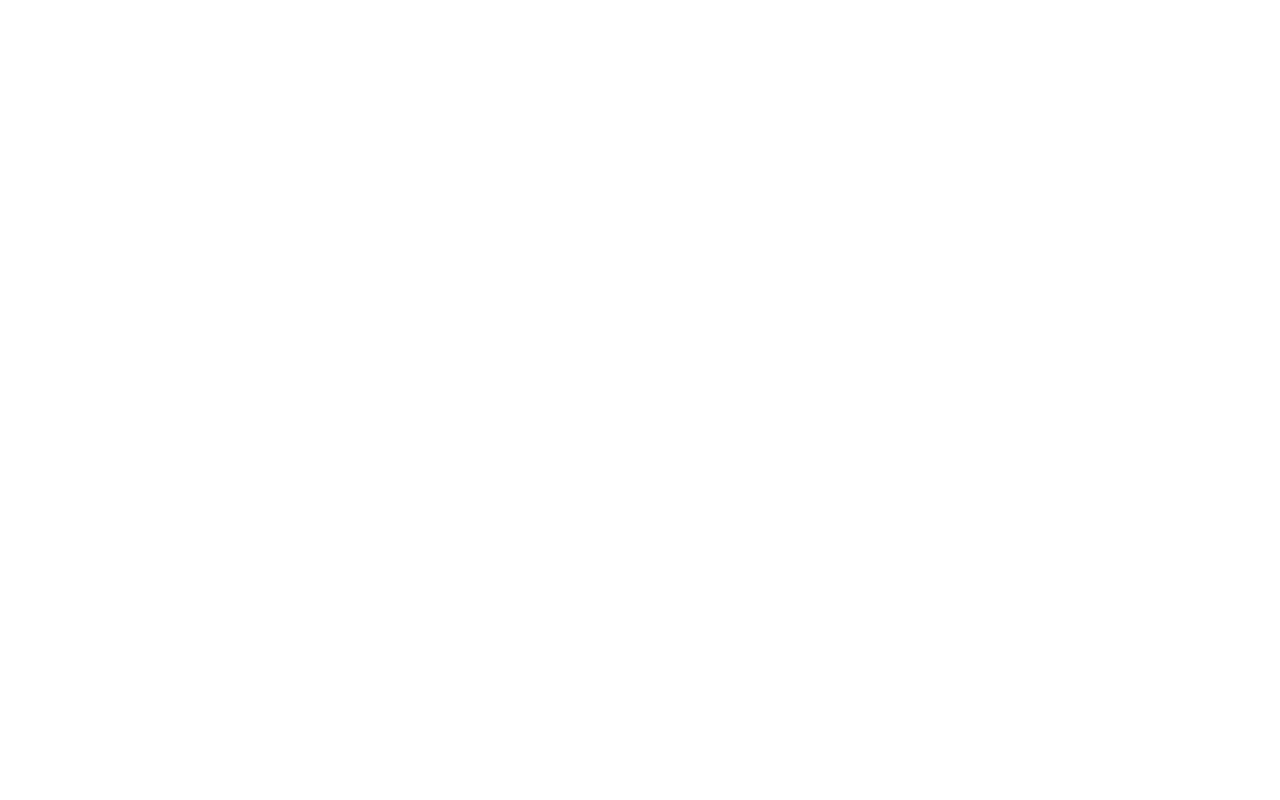
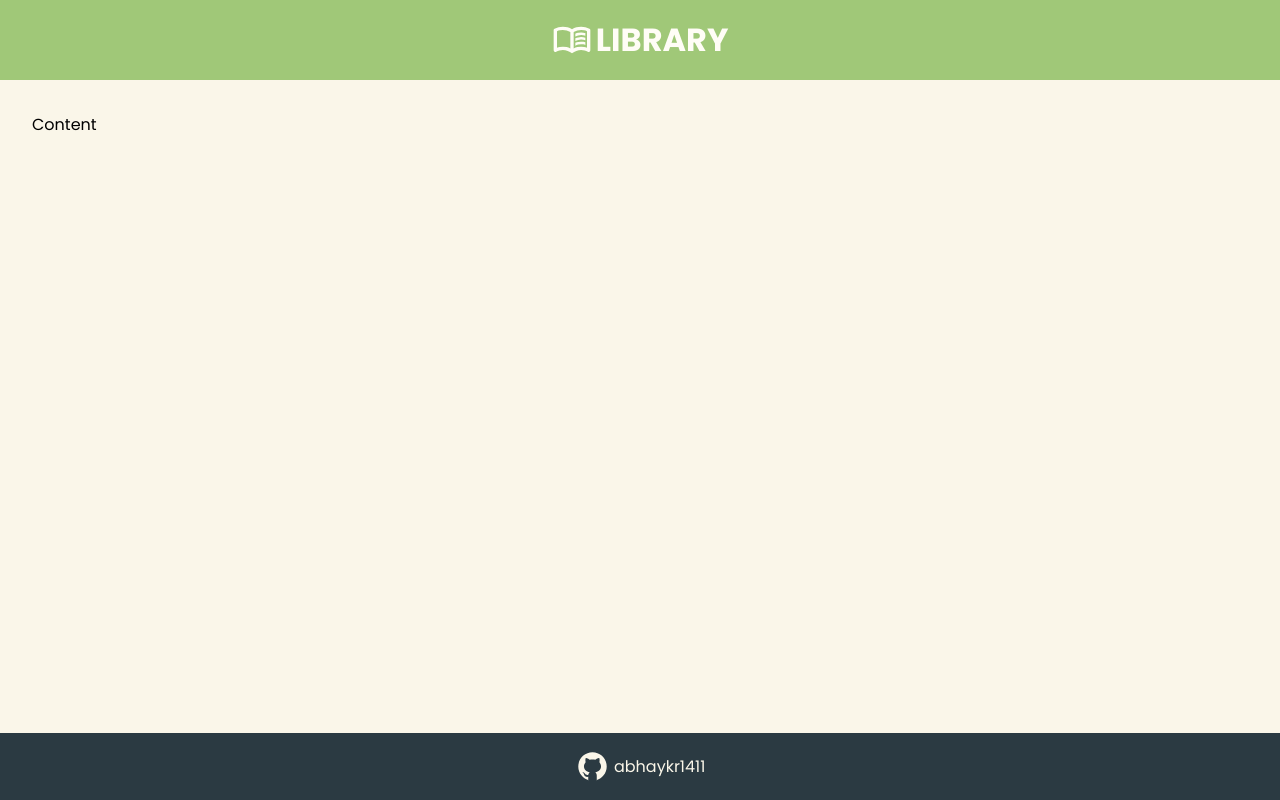
Before and after one commit to abhaykr1411/odin-library, a plain HTML site: page index.html in a window 1280 px wide. Drawn offline with Linux system fonts and the light colour scheme.

Commit message:
HTML header & footer done

```diff
--- a/index.html
+++ b/index.html
@@ -1,12 +1,49 @@
 <!DOCTYPE html>
 <html lang="en">
-<head>
-    <meta charset="UTF-8">
-    <meta name="viewport" content="width=device-width, initial-scale=1.0">
+  <head>
+    <meta charset="UTF-8" />
+    <meta name="viewport" content="width=device-width, initial-scale=1.0" />
     <title>Library</title>
     <script src="action.js" defer></script>
-</head>
-<body>
-
-</body>
+    <link rel="stylesheet" href="style.css" />
+  </head>
+  <body>
+    <div class="wrapper">
+      <header>
+        <div class="header-content">
+          <svg
+            class="library-icon"
+            xmlns="http://www.w3.org/2000/svg"
+            height="40px"
+            viewBox="0 -960 960 960"
+            width="40px"
+            fill="currentColor"
+          >
+            <path
+              d="M560-564v-68q33-14 67.5-21t72.5-7q26 0 51 4t49 10v64q-24-9-48.5-13.5T700-600q-38 0-73 9.5T560-564Zm0 220v-68q33-14 67.5-21t72.5-7q26 0 51 4t49 10v64q-24-9-48.5-13.5T700-380q-38 0-73 9t-67 27Zm0-110v-68q33-14 67.5-21t72.5-7q26 0 51 4t49 10v64q-24-9-48.5-13.5T700-490q-38 0-73 9.5T560-454ZM260-320q47 0 91.5 10.5T440-278v-394q-41-24-87-36t-93-12q-36 0-71.5 7T120-692v396q35-12 69.5-18t70.5-6Zm260 42q44-21 88.5-31.5T700-320q36 0 70.5 6t69.5 18v-396q-33-14-68.5-21t-71.5-7q-47 0-93 12t-87 36v394Zm-40 118q-48-38-104-59t-116-21q-42 0-82.5 11T100-198q-21 11-40.5-1T40-234v-482q0-11 5.5-21T62-752q46-24 96-36t102-12q58 0 113.5 15T480-740q51-30 106.5-45T700-800q52 0 102 12t96 36q11 5 16.5 15t5.5 21v482q0 23-19.5 35t-40.5 1q-37-20-77.5-31T700-240q-60 0-116 21t-104 59ZM280-494Z"
+            />
+          </svg>
+          <h1>LIBRARY</h1>
+        </div>
+      </header>
+      <main>Content</main>
+      <footer>
+        <div class="footer-content">
+          <svg
+            class="github-icon"
+            xmlns="http://www.w3.org/2000/svg"
+            viewBox="0 0 64 64"
+            width="35px"
+            height="35px"
+            fill="currentColor"
+          >
+            <path
+              d="M32 6C17.641 6 6 17.641 6 32c0 12.277 8.512 22.56 19.955 25.286-.592-.141-1.179-.299-1.755-.479V50.85c0 0-.975.325-2.275.325-3.637 0-5.148-3.245-5.525-4.875-.229-.993-.827-1.934-1.469-2.509-.767-.684-1.126-.686-1.131-.92-.01-.491.658-.471.975-.471 1.625 0 2.857 1.729 3.429 2.623 1.417 2.207 2.938 2.577 3.721 2.577.975 0 1.817-.146 2.397-.426.268-1.888 1.108-3.57 2.478-4.774-6.097-1.219-10.4-4.716-10.4-10.4 0-2.928 1.175-5.619 3.133-7.792C19.333 23.641 19 22.494 19 20.625c0-1.235.086-2.751.65-4.225 0 0 3.708.026 7.205 3.338C28.469 19.268 30.196 19 32 19s3.531.268 5.145.738c3.497-3.312 7.205-3.338 7.205-3.338.567 1.474.65 2.99.65 4.225 0 2.015-.268 3.19-.432 3.697C46.466 26.475 47.6 29.124 47.6 32c0 5.684-4.303 9.181-10.4 10.4 1.628 1.43 2.6 3.513 2.6 5.85v8.557c-.576.181-1.162.338-1.755.479C49.488 54.56 58 44.277 58 32 58 17.641 46.359 6 32 6zM33.813 57.93C33.214 57.972 32.61 58 32 58 32.61 58 33.213 57.971 33.813 57.93zM37.786 57.346c-1.164.265-2.357.451-3.575.554C35.429 57.797 36.622 57.61 37.786 57.346zM32 58c-.61 0-1.214-.028-1.813-.07C30.787 57.971 31.39 58 32 58zM29.788 57.9c-1.217-.103-2.411-.289-3.574-.554C27.378 57.61 28.571 57.797 29.788 57.9z"
+            />
+          </svg>
+          <div id="github-id">abhaykr1411</div>
+        </div>
+      </footer>
+    </div>
+  </body>
 </html>
--- a/style.css
+++ b/style.css
@@ -0,0 +1,70 @@
+@import url("https://fonts.googleapis.com/css2?family=Poppins:ital,wght@0,100;0,200;0,300;0,400;0,500;0,600;0,700;0,800;0,900;1,100;1,200;1,300;1,400;1,500;1,600;1,700;1,800;1,900&display=swap");
+
+* {
+  margin: 0;
+  padding: 0;
+  box-sizing: border-box;
+}
+
+:root {
+  --darkest-color: #a0c878;
+  --lightest-color: #fffdf6;
+  --main-bg-color: #faf6e9;
+  --github-color: #2b3a42;
+}
+
+html,
+body {
+  font-family: "Poppins", sans-serif;
+  height: 100%;
+}
+
+.wrapper {
+  display: flex;
+  flex-direction: column;
+  min-height: 100vh;
+}
+
+header {
+  display: flex;
+  justify-content: center;
+  align-items: center;
+  background-color: var(--darkest-color);
+  padding: 1rem;
+}
+
+header h1 {
+  display: inline-block;
+  color: var(--lightest-color);
+  vertical-align: middle;
+}
+
+.library-icon {
+  color: var(--lightest-color);
+  vertical-align: middle;
+}
+
+footer {
+  background-color: var(--github-color);
+  display: flex;
+  justify-content: center;
+  align-items: center;
+  padding: 1rem;
+  color: var(--main-bg-color);
+  font-size: 1rem;
+}
+
+.github-icon{
+    vertical-align: middle;
+}
+
+#github-id{
+    display: inline-block;
+    vertical-align: middle;
+}
+
+main {
+  flex: 1;
+  padding: 2rem;
+  background-color: var(--main-bg-color);
+}
```
Also changed, not shown: Github.svg (added), Library-icon.svg (added).
